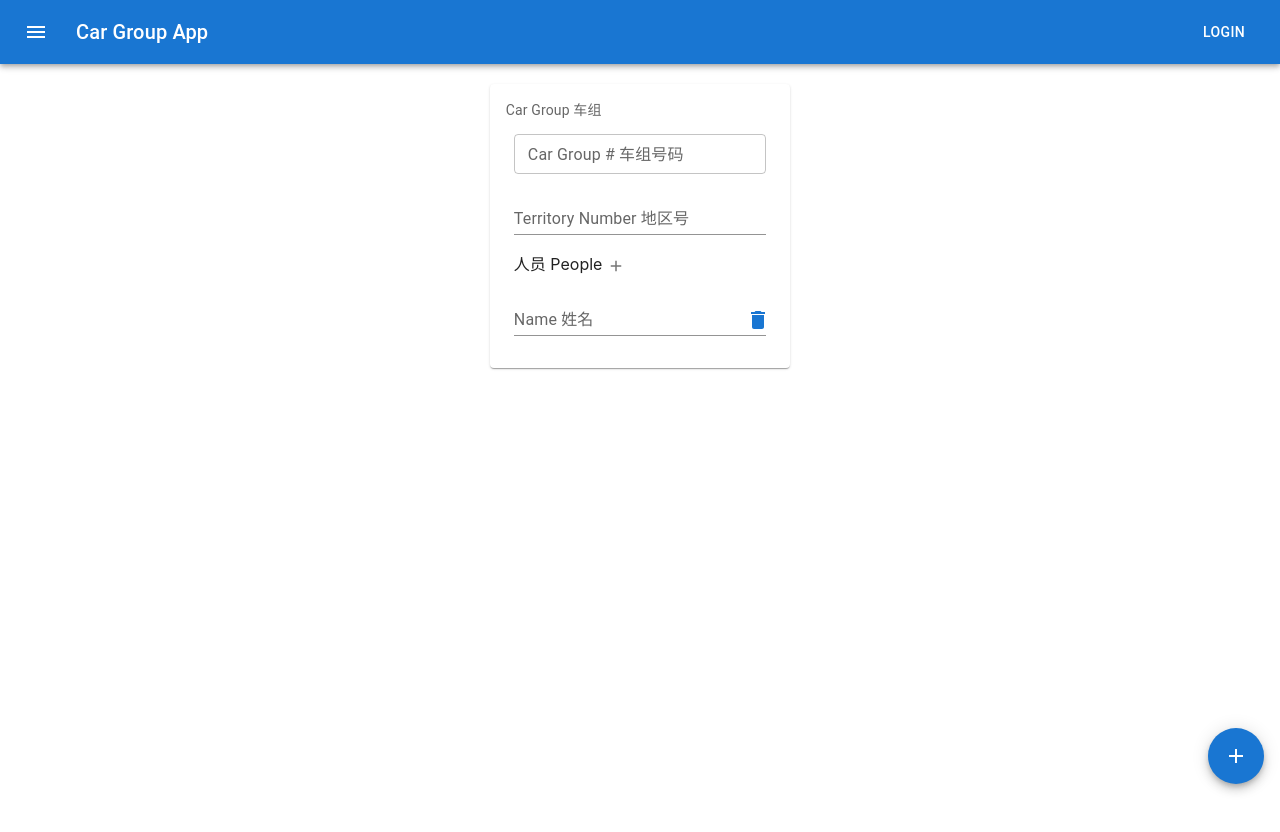
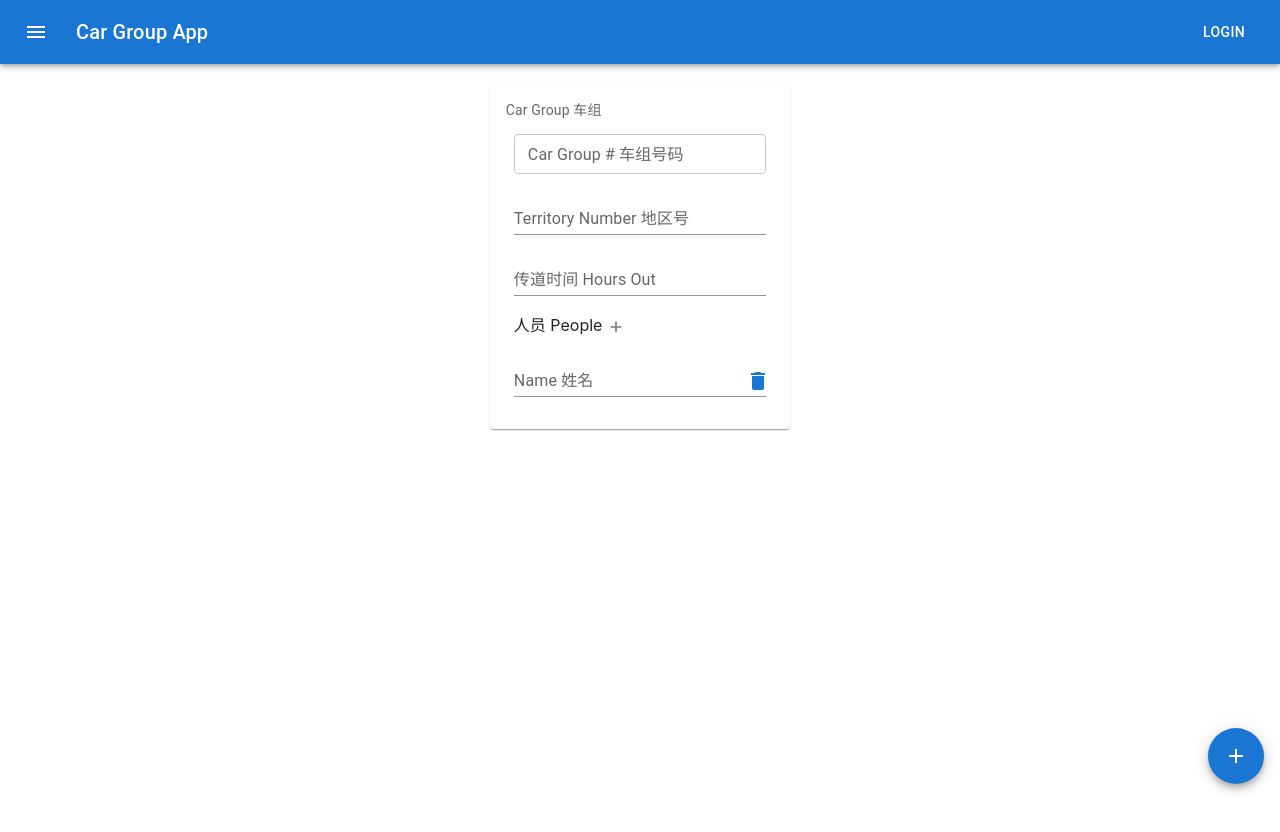
Before and after one commit to twbluenaxela/CarGroupMaker, a React (Create React App) app in the folder cargroupapp/: page / in a window 1280 px wide. Shown: the top 832 px of the page. Before the commit the page ends 800 px from the top, so only its background shows below. Built offline with nearby package versions, Linux system fonts and the light colour scheme.

Commit message:
Finish basic UI for car group card

```diff
--- a/cargroupapp/src/Views/carGroupCard.js
+++ b/cargroupapp/src/Views/carGroupCard.js
@@ -51,7 +51,7 @@ export default function CarGroupCard() {
     direction="column"
     alignItems="center"
     justify="center"
-    style={{ minHeight: '90vh', paddingTop: "20px" }}>
+    style={{ minHeight: '100vh', paddingTop: "20px" }}>
       <Card sx={{ minWidth: 275 }}>
         <CardContent>
           <Typography sx={{ fontSize: 14 }} color="text.secondary" gutterBottom>
@@ -75,6 +75,13 @@ export default function CarGroupCard() {
             <TextField
               id="standard-basic"
               label="Territory Number 地区号"
+              variant="standard"
+              size="small"
+            />
+            <br />
+            <TextField
+              id="standard-basic"
+              label="传道时间 Hours Out"
               variant="standard"
               size="small"
             />
```
